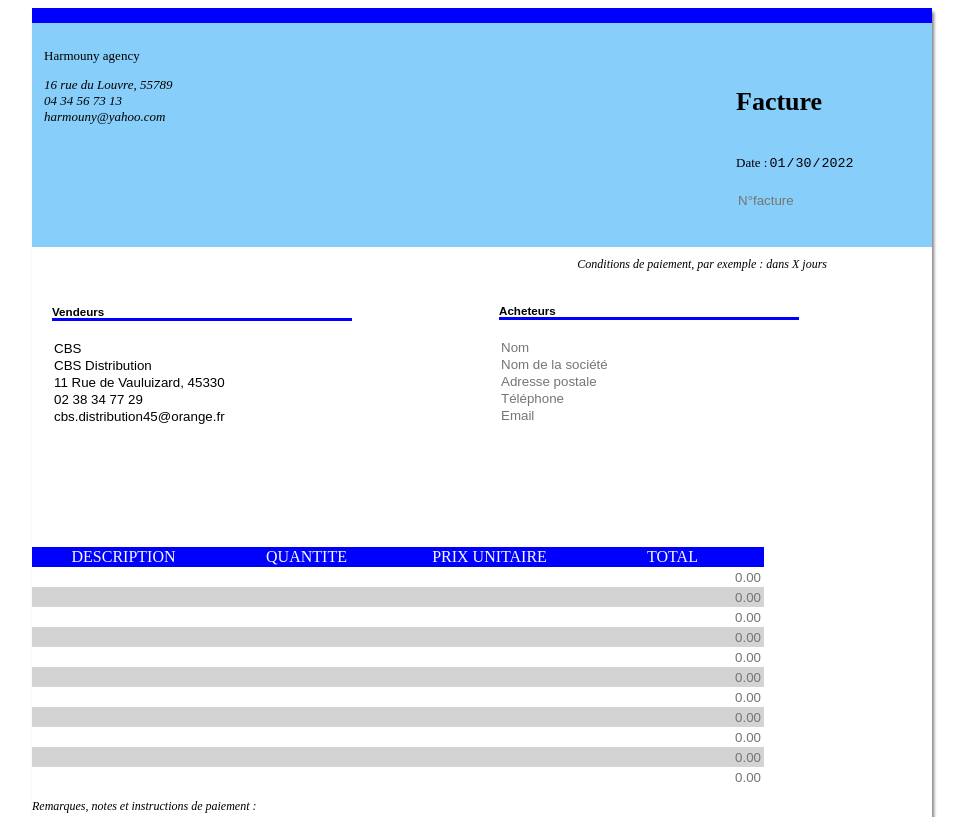
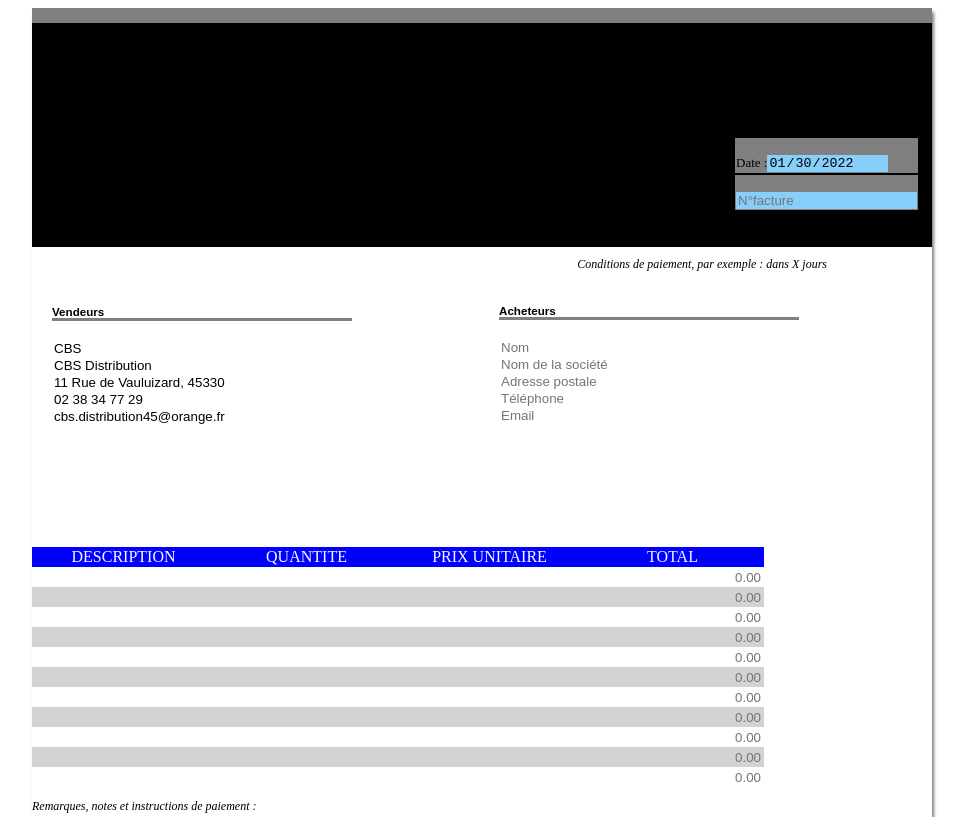
Before and after one commit to kelyanD/kekeDroit, a plain HTML site: page facture.html in a window 1280 px wide. Shown: the top 817 px of the page, without its empty margins (158-1125 px from the left). Drawn offline with Linux system fonts and the light colour scheme.

Commit message:
Update facture.css

```diff
--- a/facture.css
+++ b/facture.css
@@ -6,8 +6,8 @@
 	font-size: 16px;
 	margin: auto;
 	padding: 0px;
-	border-top: 15px solid blue;
-	border-bottom: 15px solid blue;
+	border-top: 15px solid grey;
+	border-bottom: 15px solid grey;
 	display: block;
 }
 .entete
@@ -15,7 +15,7 @@
 	border: 2px solid transparent;
 	height: 200px;
 	padding: 10px;
-	background-color: lightskyblue;
+	background-color: black;
 	font-size: 13px;
 	text-align: justify;
 }
@@ -72,13 +72,13 @@
 h5
 {
 	line-height: 1em;
-	border-bottom: 3px solid blue;
+	border-bottom: 3px solid grey;
 	width: 300px;
 
 
 }
 h5 span{
-	background:blue ;
+	background:grey ;
 	padding: 10px;
 }
 
@@ -99,8 +99,8 @@ h1
 	display: block;
 }
 .titretab{
-	background-color: lightskyblue;
-	color: ghostwhite;
+	background-color: grey;
+	color: white;
 	text-align: center;
 	border-style: none;
 }
@@ -158,7 +158,7 @@ td.numfacture
 {
 	border-bottom: 1px solid;
 	border:  hidden;
-	background-color:lightskyblue;
+	background-color:grey;
 	border:  hidden;
 	border: 0px;
 }
```
